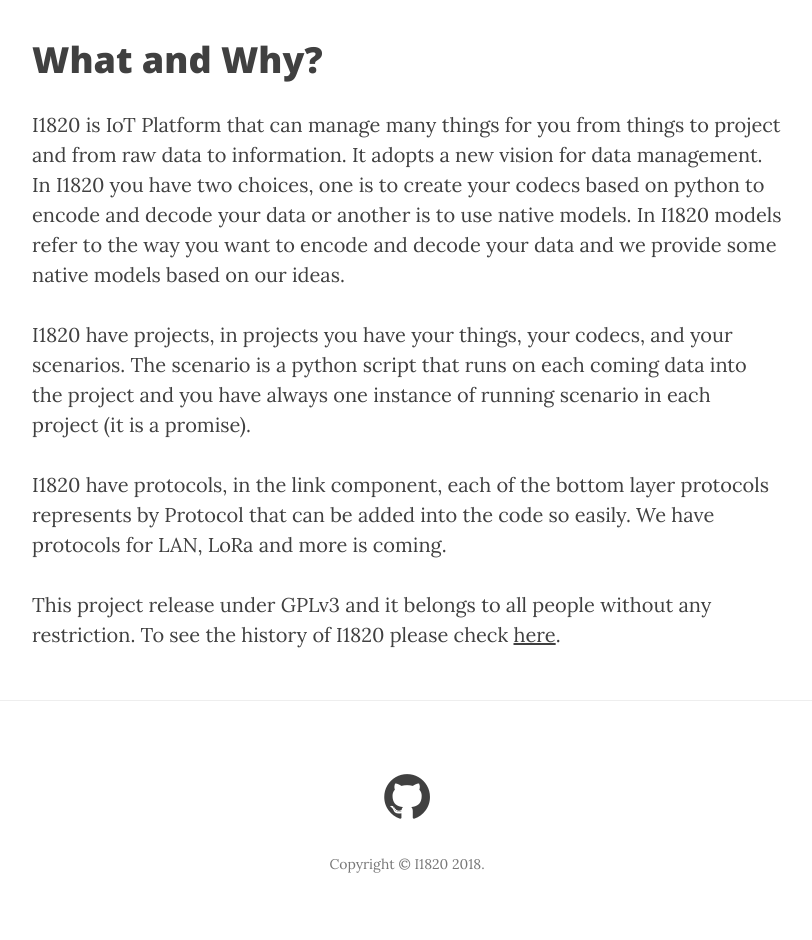
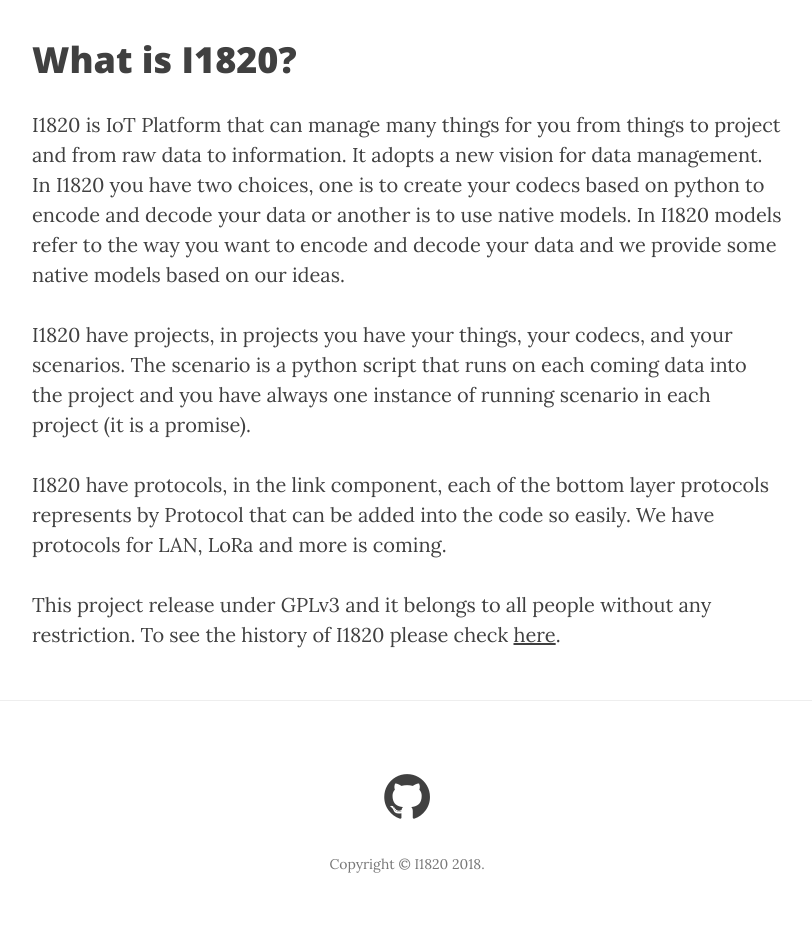
Before and after one commit to I1820/I1820.github.io, a Jekyll site: the page built from index.html, in a window 1280 px wide. Shown: the part 478-1418 px from the top of the page, without its empty margins (233-1045 px from the left). Built offline with Jekyll 4.4.1, drawn with Linux system fonts in a browser that asks for light colours; nearby versions of some CDN libraries.

Commit message:
Corrects introduction title.

```diff
--- a/index.html
+++ b/index.html
@@ -1,7 +1,7 @@
 ---
 layout: page
 ---
-<h1>What and Why?</h1>
+<h1>What is I1820?</h1>
 <p>
   I1820 is IoT Platform that can manage many things for you from things to project and from raw data to information.
   It adopts a new vision for data management. In I1820 you have two choices, one is to create your codecs based on python
```
